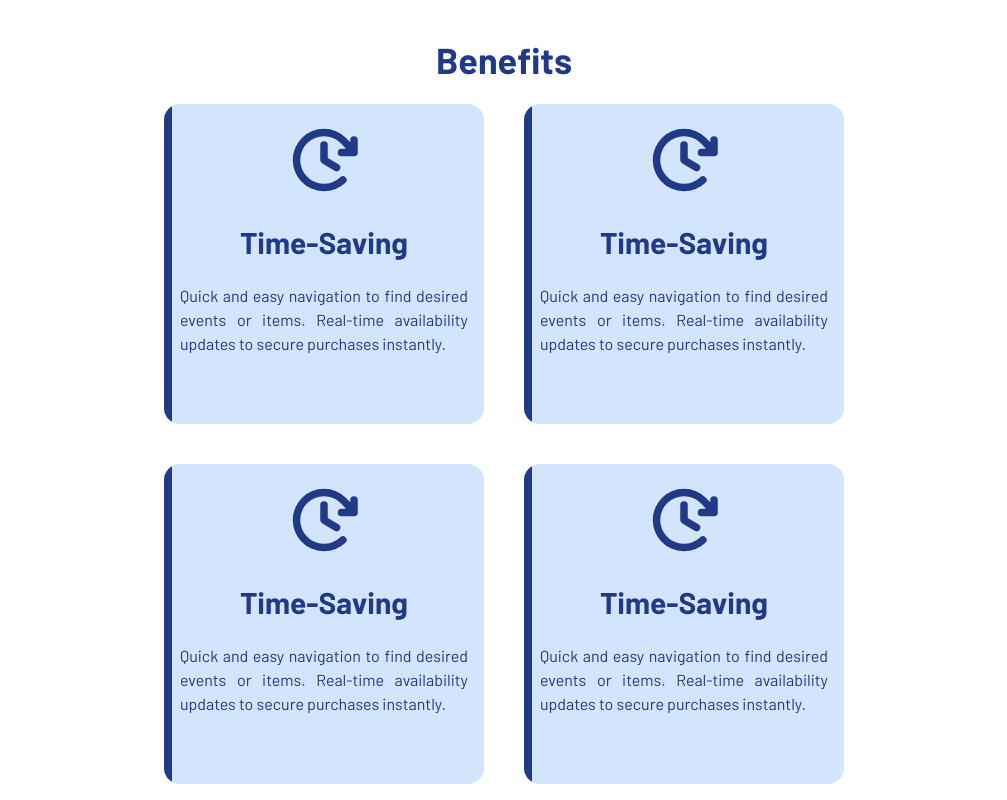
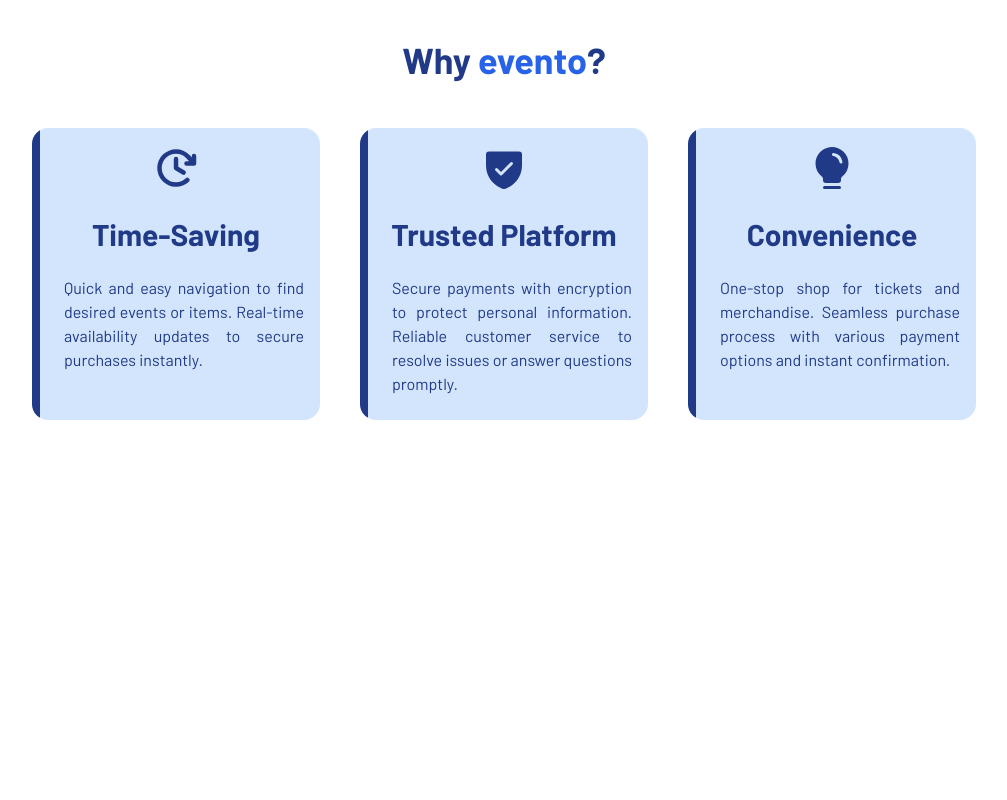
Before and after one commit to ankugargdev619/evento, a Next.js app in the folder evento/: page / in a window 1280 px wide. Shown: the part 600-1400 px from the top of the page, without its empty margins (136-1143 px from the left). After the commit the page ends 1060 px from the top, so only its background shows below. Built offline with nearby package versions, Linux system fonts and the light colour scheme.

Commit message:
fix errors

```diff
--- a/evento/package.json
+++ b/evento/package.json
@@ -11,6 +11,7 @@
   "dependencies": {
     "motion": "^11.15.0",
     "next": "15.1.3",
+    "prop-types": "^15.8.1",
     "react": "^19.0.0",
     "react-dom": "^19.0.0",
     "react-icons": "^5.4.0"
--- a/evento/src/app/page.tsx
+++ b/evento/src/app/page.tsx
@@ -1,7 +1,8 @@
 import FeatureCard from "@/components/FeatureCard";
 import Hero from "@/components/Hero";
 import Navbar from "@/components/Navbar";
-import { PiClockClockwiseBold } from "react-icons/pi";
+import { PiClockClockwiseBold , PiShieldCheckFill , PiLightbulbFill} from "react-icons/pi";
+
 
 export default function Home() {
   return (
@@ -9,19 +10,28 @@ export default function Home() {
       <Navbar />
       <Hero />
       <section className="mx-4 md:mx-40 my-10">
-        <h1 className="w-full text-center text-4xl text-brand-950 font-bold">Benefits</h1>
+        <h1 className="w-full text-center text-4xl text-brand-950 font-bold">Why <span className="text-brand-600">evento</span>?</h1>
+        <br/>
         <br/>
         <div className="flex justify-center gap-10 flex-wrap">
           <FeatureCard
             title="Time-Saving"
             description="Quick and easy navigation to find desired events or items. Real-time availability updates to secure purchases instantly."
-            icon= <PiClockClockwiseBold/>
+            icon={<PiClockClockwiseBold className="text-5xl"/>}
           />
-          <FeatureCard />
-          <FeatureCard />
-          <FeatureCard />
-          <FeatureCard />
-          <FeatureCard />
+
+          <FeatureCard
+            title="Trusted Platform"
+            description="Secure payments with encryption to protect personal information. Reliable customer service to resolve issues or answer questions promptly."
+            icon={<PiShieldCheckFill className="text-5xl"/>}
+          />
+
+          <FeatureCard
+            title="Convenience"
+            description="One-stop shop for tickets and merchandise. Seamless purchase process with various payment options and instant confirmation."
+            icon={<PiLightbulbFill className="text-5xl"/>}
+          />
+
         </div>
       </section>
     </div>
--- a/evento/src/components/FeatureCard.tsx
+++ b/evento/src/components/FeatureCard.tsx
@@ -6,20 +6,20 @@ import { IconType } from "react-icons";
 interface FeatureCardProps {
     title : string;
     description : string;
-    icon : IconType;
+    icon : React.ReactNode;
 }
 
-export default function FeatureCard(props : React.FC<FeatureCardProps>){
+export default function FeatureCard({title, description,icon}: FeatureCardProps){
     return  <motion.div
             whileHover={{scale : 1.1}}
-            className="relative bg-brand-200 backdrop-blur-md bg-opacity-70 rounded-2xl p-4 text-brand-950 w-80 h-80 overflow-hidden">
+            className="relative bg-brand-200 backdrop-blur-md bg-opacity-70 rounded-2xl p-4 text-brand-950 w-72 h-84 overflow-hidden">
                 <div className="absolute left-0 top-0 w-2 bg-brand-950 h-full"></div>
                 <div>
-                    <PiClockClockwiseBold  className="w-full h-20"/>
+                    <div className="flex justify-center">{icon}</div>
                     <br/>
-                    <h1 className="text-3xl font-bold text-center">Time-Saving</h1>
+                    <h1 className="text-3xl font-bold text-center">{title}</h1>
                     <br/>
-                    <p className="text-justify">Quick and easy navigation to find desired events or items. Real-time availability updates to secure purchases instantly.</p>
+                    <p className="text-justify pl-4 pb-2">{description}</p>
                 </div>
 
     </motion.div>
--- a/evento/src/components/Hero.tsx
+++ b/evento/src/components/Hero.tsx
@@ -7,7 +7,7 @@ export default function Hero(){
                 <h1 className="text-4xl font-bold uppercase">The Stage is Yours, We Handle the Rest</h1>
                 <br/>
                 <div className="text-center">
-                    <span className="text-2xl text-wrap">
+                    <span className="text-2xl text-wrap text-balance">
                         Streamline the process for organizers to manage, sell tickets and merchandise effortlessly.<br />
                         Provide audiences with an intuitive platform to book their favorite events quickly.
                     </span>
--- a/evento/src/components/Navbar.tsx
+++ b/evento/src/components/Navbar.tsx
@@ -21,11 +21,11 @@ export default function Navbar(){
                             <div className="md:hidden">
                                 <button className="align-middle" onClick={()=>setOpen(!isOpen)}>
                                     <div className="flex flex-col gap-1 justify-center">
-                                        <motion.div className="w-10 h-1 bg-brand-600 rounded-full"
+                                        <motion.div
 
-                                        ></motion.div>
-                                        <motion.div className="w-10 h-1 bg-brand-600 rounded-full"></motion.div>
-                                        <motion.div className="w-5 h-1 bg-brand-600 rounded-full"></motion.div>
+                                            className="w-10 h-1 bg-brand-600 rounded-full" />
+                                        <motion.div className="w-10 h-1 bg-brand-600 rounded-full" />
+                                        <motion.div className="w-5 h-1 bg-brand-600 rounded-full translate-x-5" />
                                     </div>
                                 </button>
                             </div>
--- a/evento/tailwind.config.ts
+++ b/evento/tailwind.config.ts
@@ -27,7 +27,7 @@ export default {
       },
       backgroundImage: {
         bannerImg : "url('/event-banner.jpeg')",
-        blackOverlay : "linear-gradient(to bottom, rgba(0,0,0,0) 0%, rgba(0,0,0,0.8) 100%)"
+        blackOverlay : "linear-gradient(to bottom, rgba(0,0,0,0.3) 0%, rgba(0,0,0,0.9) 75%)"
       },
       fontFamily: {
         barlow:['"Barlow-SemiBold"','sans-serif']
```
Also changed, not shown: 1 other file (tests, documents, lock files or other folders).
